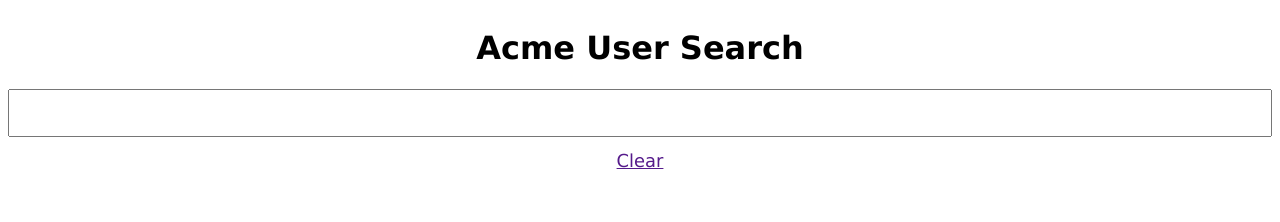
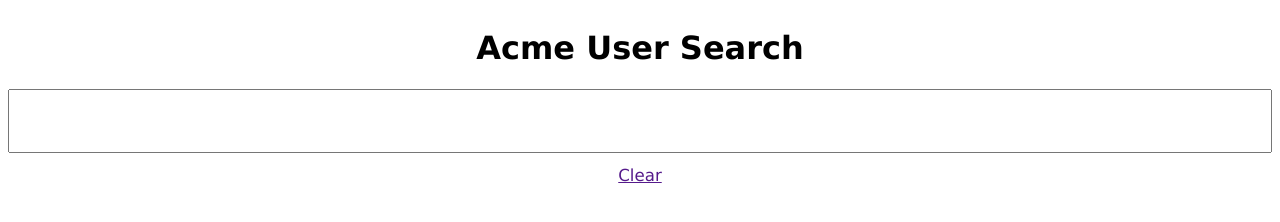
Before and after one commit to inKEYYgnito/acme-user-search, a plain HTML site: page index.html in a window 1280 px wide. Drawn offline with Linux system fonts and the light colour scheme.

Commit message:
tweaked font

```diff
--- a/js/main.js
+++ b/js/main.js
@@ -4,7 +4,7 @@ let usersArray, timeout
 const renderUserTable = () => {
     document.getElementById('users').innerHTML = `
     <tr>
-        <th></th>
+        <th>Avatar</th>
         <th>First Name</th>
         <th>Last Name</th>
         <th>Email</th>
--- a/style.css
+++ b/style.css
@@ -12,6 +12,7 @@ body {
 
 table {
     margin-top: 2.5vw;
+    font-size: 1.6vw;
 }
 
 td {
@@ -25,12 +26,12 @@ img {
 }
 
 #search-input {
-    height: 6vh;
+    height: 5vw;
     margin-bottom: 1vw;
     text-align: center;
-    font-size: 1.8vw;
+    font-size: 1.6vw;
 }
 
 #clear-link {
-    font-size: 1.4vw;
+    font-size: 1.3vw;
 }
```
